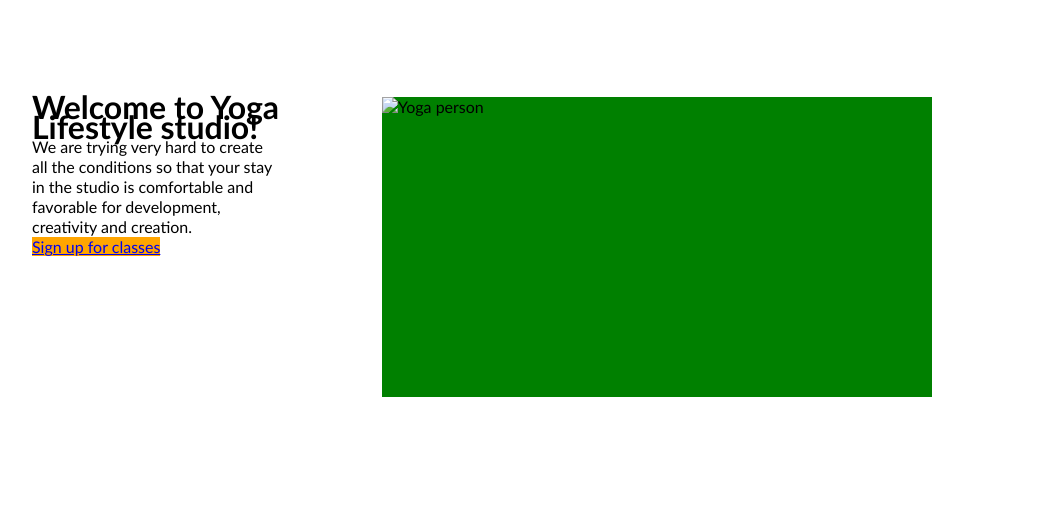
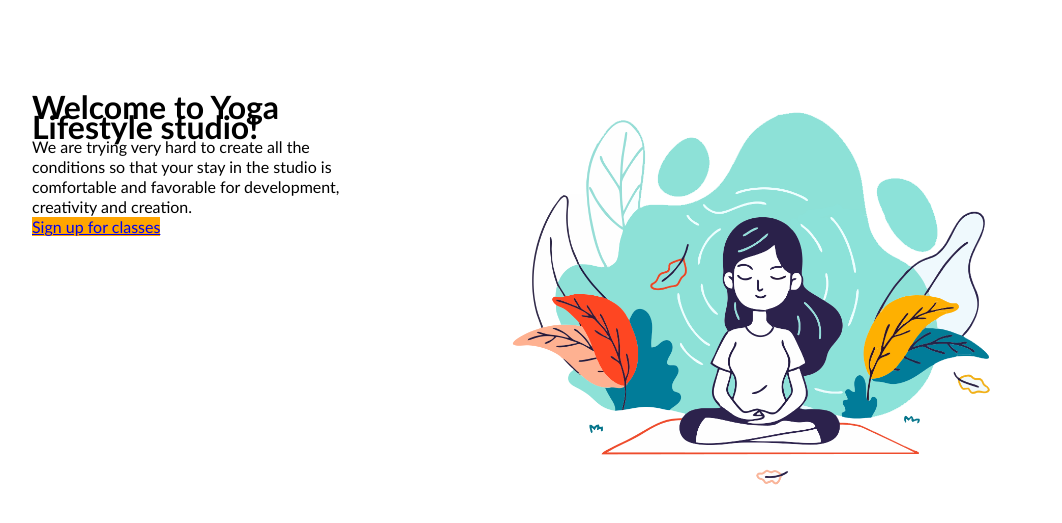
Before and after one commit to dalram/3-yoga, a website: page index.html in a window 1280 px wide. Shown: the part 49-572 px from the top of the page, without its empty margins (108-1170 px from the left). Drawn offline with Linux system fonts and the light colour scheme.

Commit message:
Main images

```diff
--- a/index.html
+++ b/index.html
@@ -26,7 +26,7 @@
             development, creativity and creation.</p>
             <a href="#">Sign up for classes</a>
         </div>
-            <img src="#" alt="Yoga person">
+            <img src="YogaGirl.png" alt="Yoga person">
             <!-- div img nereikia, nes nera butinas tevinis elementas -->
     </main>
 </body>
--- a/styles.css
+++ b/styles.css
@@ -59,7 +59,7 @@ div > a {
     background-color: orange;
 }
 main > div {
-    width: 35%;
+    width: 45%;
     float: left;
     padding-right: 10%;
 }
@@ -72,6 +72,7 @@ div > p {
 main > img {
     width: 55%;
     float: left;
-    height: 300px;
-    background-color: green;
+    height: 400px;
+    object-fit: contain;
+    object-position: center;
 }
```
Also changed, not shown: YogaGirl.png (added).
